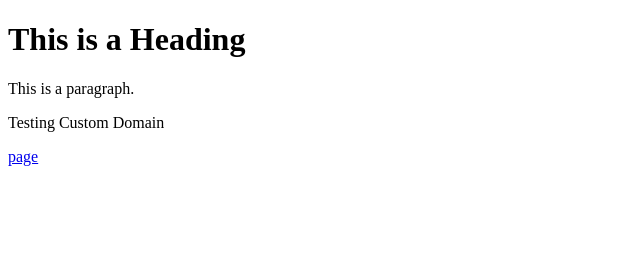
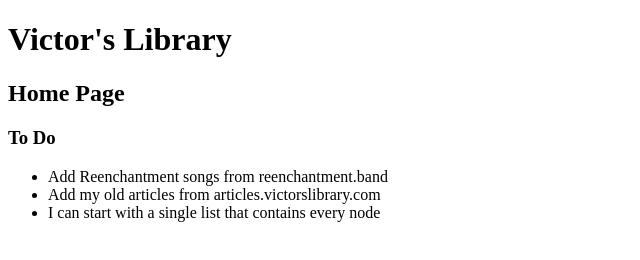
Before and after one commit to deep-research/victorslibrary-code, a plain HTML site: page index.html in a window 1280 px wide. Shown: the whole page, without its empty margins (0-640 px from the left). Drawn offline with Linux system fonts and the light colour scheme.

Commit message:
To Do List Created

```diff
--- a/index.html
+++ b/index.html
@@ -1,14 +1,28 @@
 <!DOCTYPE html>
 <html>
 <head>
-<title>Page Title</title>
+<title>Victor's Library - Home</title>
 </head>
 <body>
 
-<h1>This is a Heading</h1>
-<p>This is a paragraph.</p>
-<p>Testing Custom Domain</p>
-<a href="./page.html">page</a>
+<h1>Victor's Library</h1>
+
+<h2>Home Page</h2>
+
+<h3>To Do</h3>
+<ul>
+  <li>
+    Add Reenchantment songs from reenchantment.band
+  </li>
+  <li>
+    Add my old articles from articles.victorslibrary.com
+  </li>
+  <li>
+    I can start with a single list that contains every node
+  </li>
+</ul>
+
+<!-- <a href="./page.html">page</a> -->
 
 </body>
 </html>
```
Also changed, not shown: page.html (deleted, +0 -12 lines).
